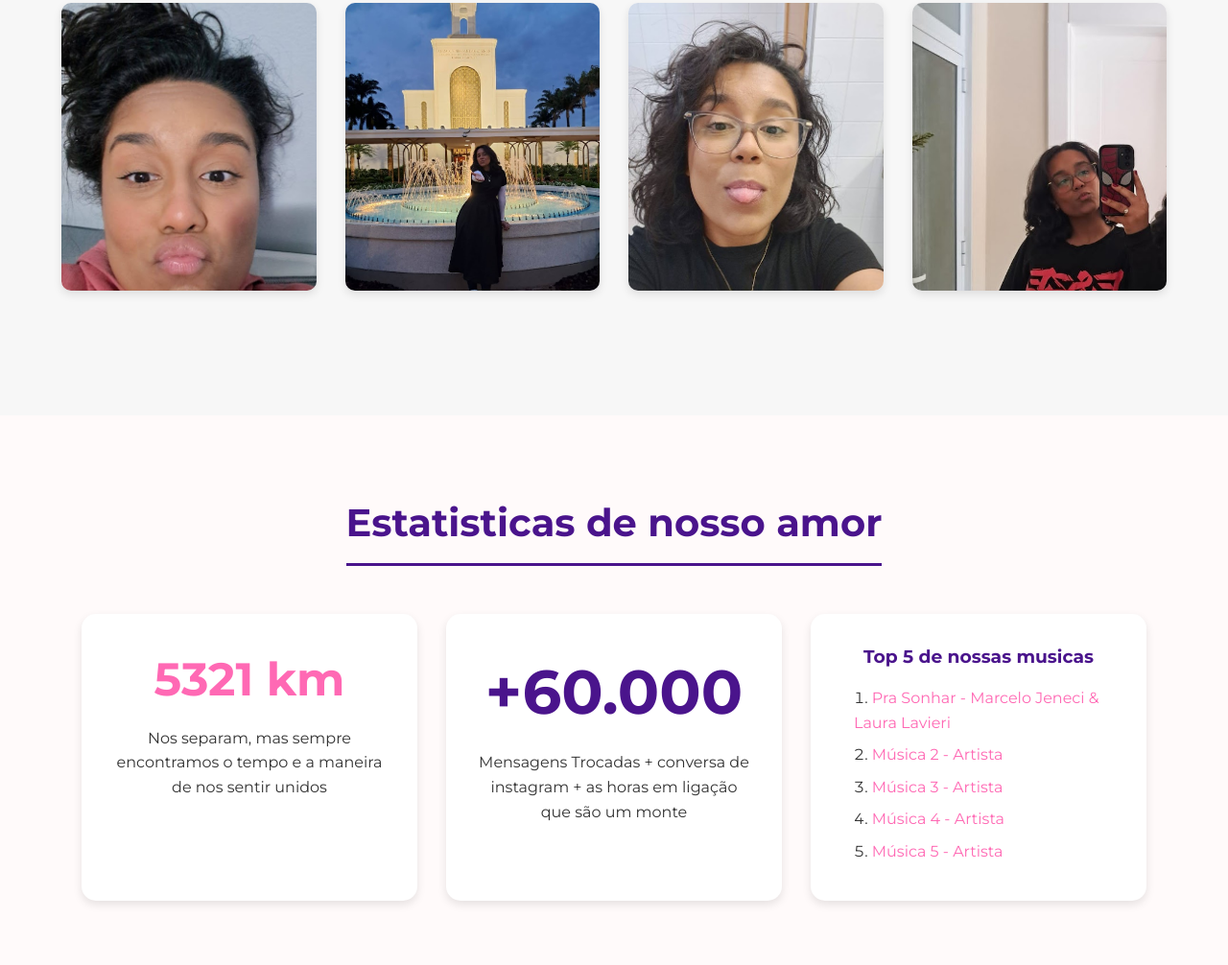
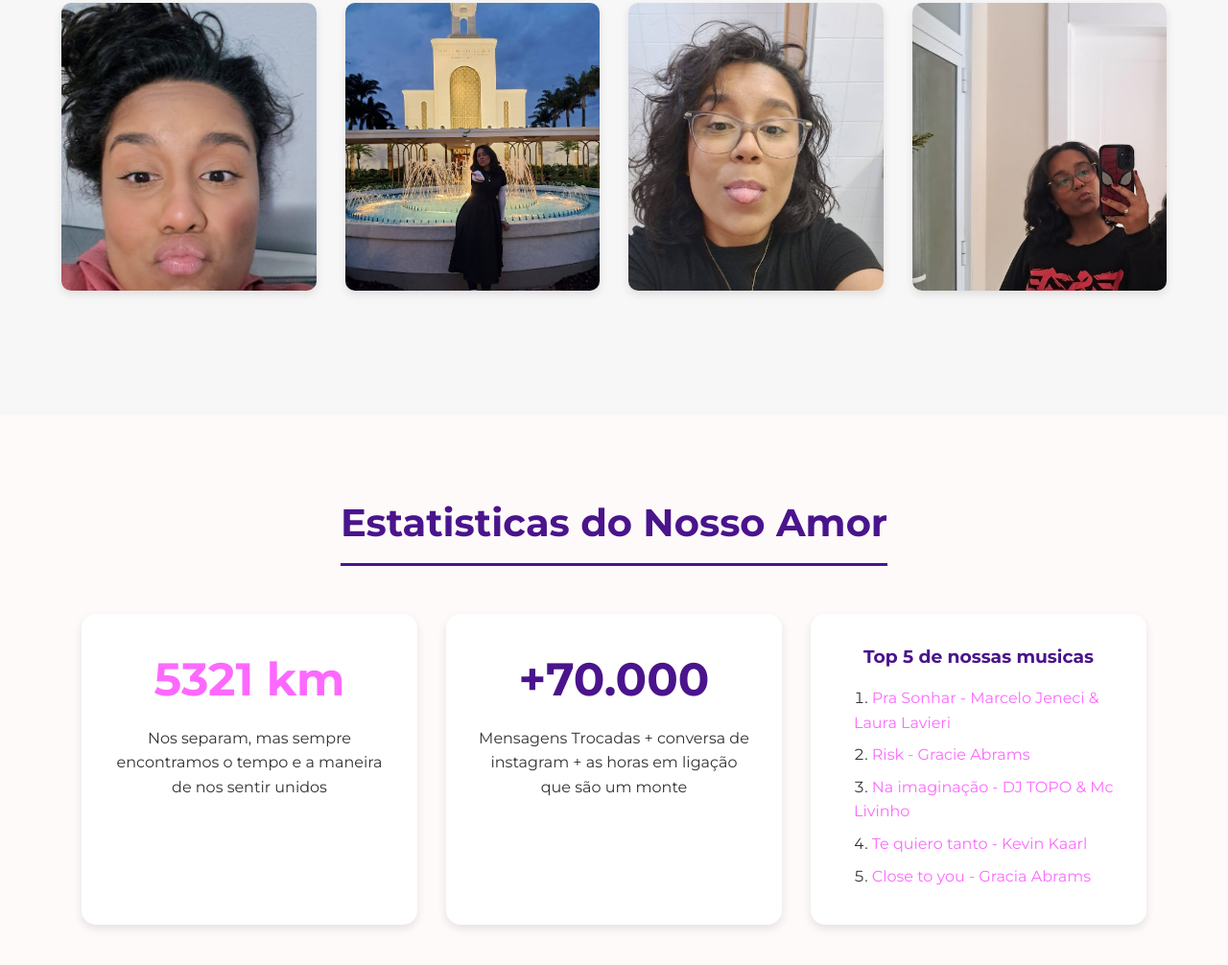
Before and after one commit to g10albert/momor, a plain HTML site: page index.html in a window 1280 px wide. Shown: the part 1664-2670 px from the top of the page at 96% size. Drawn offline with nearby package versions, Linux system fonts and the light colour scheme.

Commit message:
termineeeei (eu acho)

```diff
--- a/index.html
+++ b/index.html
@@ -4,7 +4,7 @@
 <head>
   <meta charset="UTF-8">
   <meta name="viewport" content="width=device-width, initial-scale=1.0">
-  <title>Feliz Aniversário, Minha Noiva!</title>
+  <title>Feliz Aniversário</title>
   <link rel="stylesheet" href="style.css">
   <link
     href="https://fonts.googleapis.com/css2?family=Playfair+Display:wght@700&family=Montserrat:wght@400;700&display=swap"
@@ -19,7 +19,7 @@
 
       <p class="data-aniversario">06.11.2025</p>
 
-      <h1>Feliz Aniversário momoooooooooooor!</h1>
+      <h1>Feliz Aniversário Momoooooor!</h1>
 
       <p class="mensagem-boas-vindas">
         espero que você goste do que vai ver, hehe :D.
@@ -32,7 +32,7 @@
   </header>
 
   <section class="secao ato-i" id="passado">
-    <h2>Você é incrível porque você é...</h2>
+    <h2>Você é Incrível Porque Você é...</h2>
 
     <div class="galeria-fotos">
       <div class="memoria" data-data="Amorosa">
@@ -87,7 +87,7 @@
   </section>
 
   <section class="secao ato-ii" id="presente">
-    <h2>Estatisticas de nosso amor</h2>
+    <h2>Estatisticas do Nosso Amor</h2>
 
     <div class="relatorio-cards">
       <div class="card card-distancia">
@@ -105,10 +105,10 @@
         <ol>
           <li><a href="https://music.youtube.com/watch?v=qSb54G6uWKY" target="_blank">Pra Sonhar - Marcelo Jeneci &
               Laura Lavieri</a></li>
-          <li><a href="[LINK_SPOTIFY_2]" target="_blank">Música 2 - Artista</a></li>
-          <li><a href="[LINK_SPOTIFY_3]" target="_blank">Música 3 - Artista</a></li>
-          <li><a href="[LINK_SPOTIFY_4]" target="_blank">Música 4 - Artista</a></li>
-          <li><a href="[LINK_SPOTIFY_5]" target="_blank">Música 5 - Artista</a></li>
+          <li><a href="https://music.youtube.com/watch?v=PnhAwNLRdFI" target="_blank">Risk - Gracie Abrams</a></li>
+          <li><a href="https://music.youtube.com/watch?v=gajnfDfiOco" target="_blank">Na imaginação - DJ TOPO & Mc Livinho</a></li>
+          <li><a href="https://music.youtube.com/watch?v=UeRE_Cfhpns" target="_blank">Te quiero tanto - Kevin Kaarl</a></li>
+          <li><a href="https://music.youtube.com/watch?v=tDaFv67fRfw" target="_blank">Close to you - Gracia Abrams</a></li>
         </ol>
       </div>
     </div>
--- a/script.js
+++ b/script.js
@@ -4,7 +4,7 @@ document.addEventListener("DOMContentLoaded", function () {
   // =========================================
 
   const contadorMensagens = document.getElementById("contador-mensagens");
-  const valorAlvo = 60000; // O número total de mensagens que você definiu
+  const valorAlvo = 70000; // O número total de mensagens que você definiu
   let inicioContagem = 0;
 
   // Função para animar o contador
--- a/style.css
+++ b/style.css
@@ -3,7 +3,7 @@
 /* ========================================= */
 
 :root {
-  --cor-principal: #ff69b4; /* Rosa Choque / Pink (Cor do Amor) */
+  --cor-principal: #fd69ff; /* Rosa Choque / Pink (Cor do Amor) */
   --cor-secundaria: #4a148c; /* Roxo Escuro */
   --cor-fundo: #fffafa; /* Branco Suave */
   --cor-texto: #333;
@@ -21,6 +21,10 @@
   margin: 0;
   padding: 0;
   box-sizing: border-box;
+}
+
+html {
+  width: 100vw;
 }
 
 body {
@@ -250,7 +254,7 @@ body {
 
 .card-conversas .numero {
   color: var(--cor-secundaria);
-  font-size: 4rem; /* Maior destaque para o contador */
+  font-size: 3rem; /* Maior destaque para o contador */
 }
 
 .card-musica h3 {
@@ -312,6 +316,7 @@ body {
 
 .contador-numeros {
   display: flex;
+  flex-wrap: wrap;
   justify-content: center;
   gap: 20px;
   font-size: 4rem;
```
